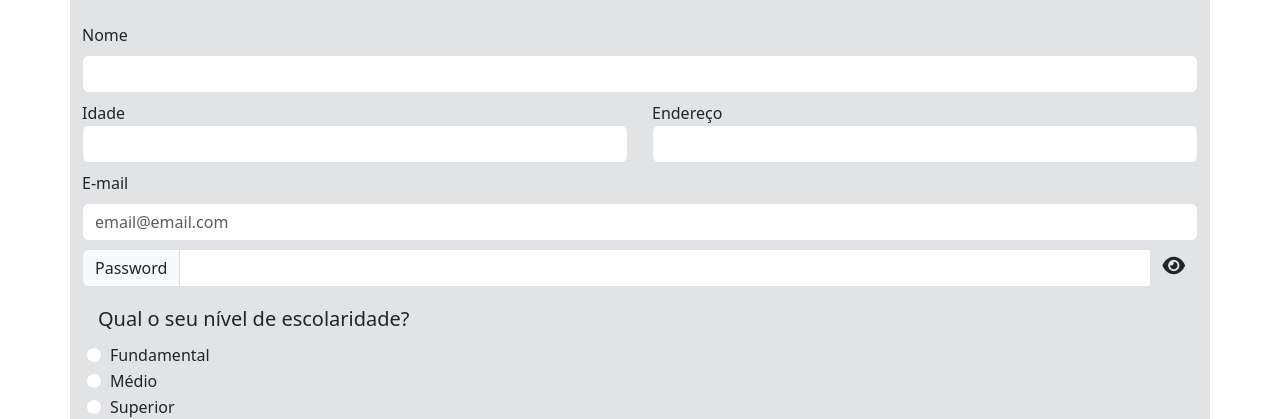
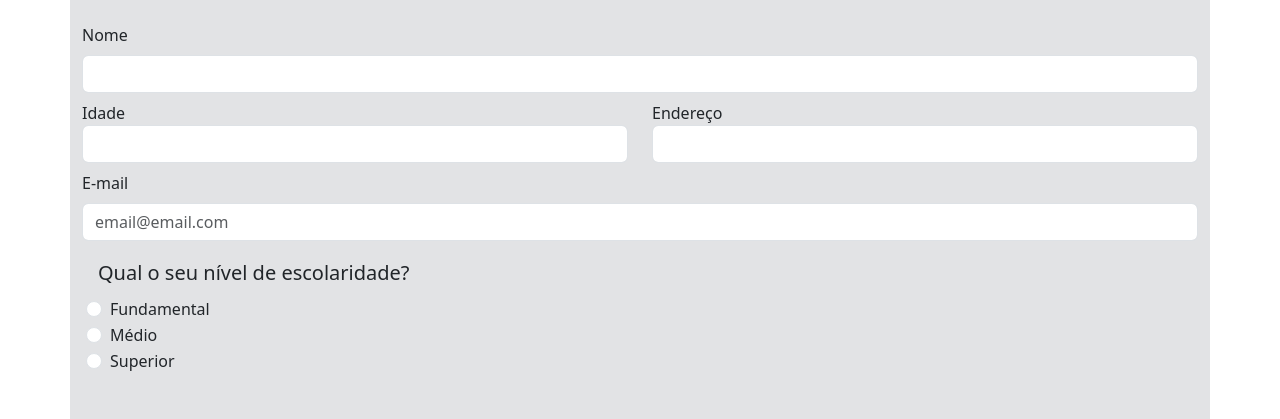
Before and after one commit to vini010101/projeto_site_de_marketing_js, a plain HTML site: page pages/trabalhe_conosco.html in a window 1280 px wide. Shown: the part 178-597 px from the top of the page. Drawn offline with nearby package versions, Linux system fonts and the light colour scheme.

Commit message:
retirei o campo password

```diff
--- a/pages/trabalhe_conosco.html
+++ b/pages/trabalhe_conosco.html
@@ -70,13 +70,7 @@
             <!-- input-group agrupar  -->
             <!-- col-form-label  informa que não será botão-->
             <!-- input-group-text informa que será em formato text -->
-            <section class="row mb-2">
-                <div class="col-md-12 input-group">
-                    <label for="password" class="input-group-text col-form-label">Password</label>
-                    <input type="password" name="password" id="password" class="form-control">
-                    <i class="fa-solid fa-eye btn fs-5"></i>
-                </div>
-            </section>
+
 
             <!-- CAMPO RADIO -->
             <section class="row mb-2 ps-3">
```
